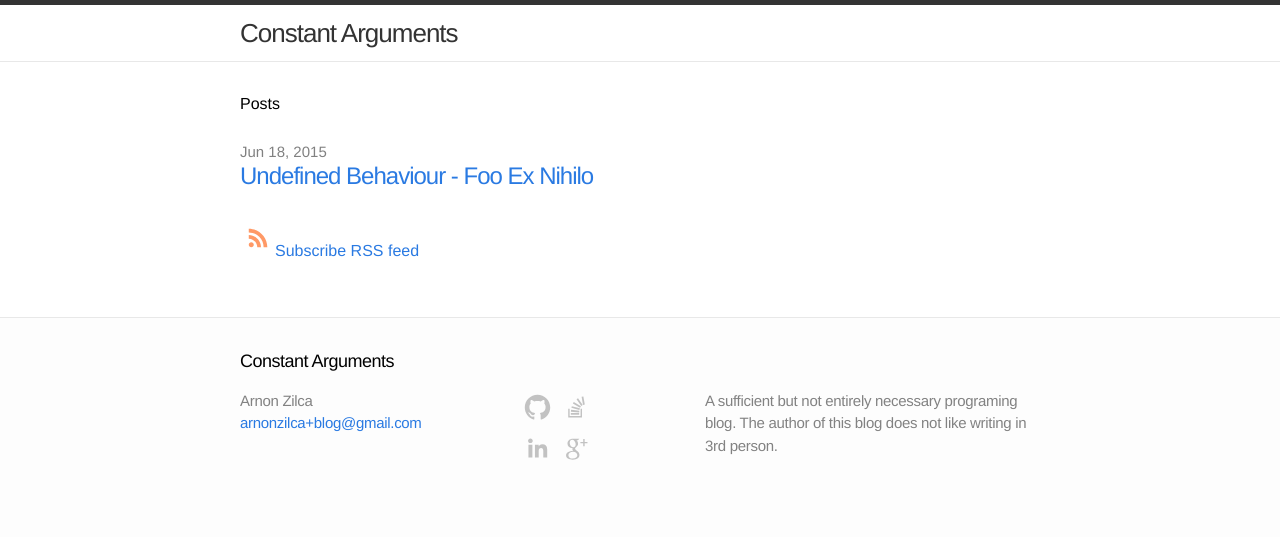
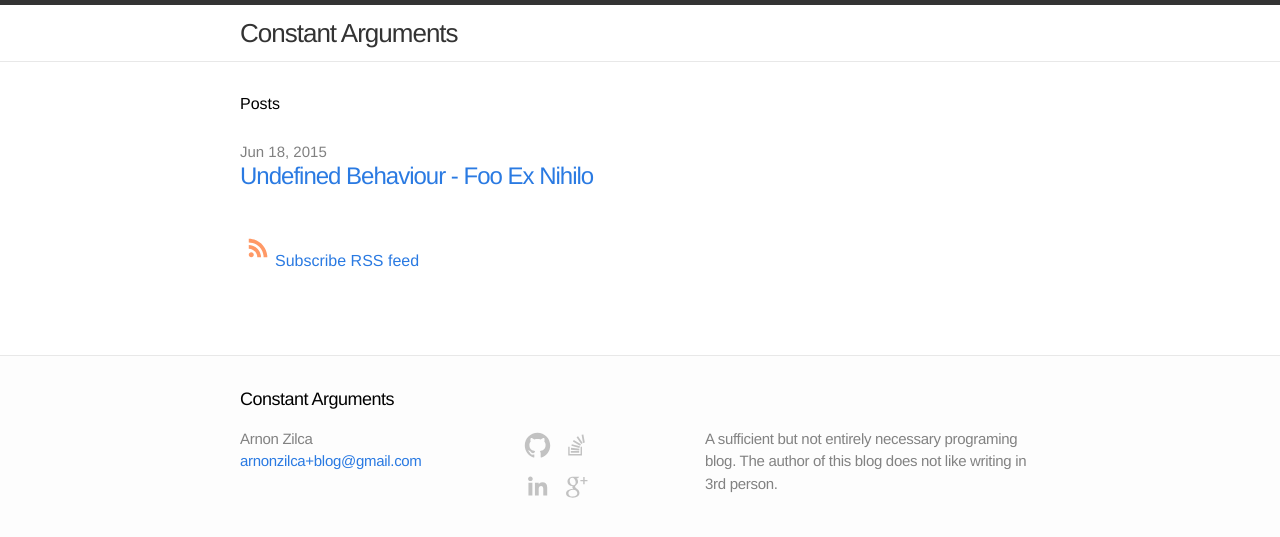
Before and after one commit to arnonzilca/arnonzilca.github.io, a Jekyll site: the page built from index.html, in a window 1280 px wide. Shown: the top 537 px of the page. Built offline with Jekyll 4.4.1, drawn with Linux system fonts in a browser that asks for light colours; comment, search, counter and statistics services are not loaded.

```diff
--- a/css/main.css
+++ b/css/main.css
@@ -171,7 +171,7 @@
 }
 
 .rss-subscribe {
-    line-height: 1.5;
+    line-height: 5;
 }
 
 /* Post styles */
--- a/index.html
+++ b/index.html
@@ -23,7 +23,6 @@
         166.6c57.9 0.3 112.3 22.9 153.2 63.9 41 41 63.7 95.5 63.9
         153.5h54.5c-0.3-149.9-121.7-271.4-271.6-271.9V166.6L128.2 166.6z"/></svg><!--[if lt IE
         9]><em>Twitter</em><![endif]-->Subscribe RSS feed</a>
-    </div>
   </p><br>
 
 </div>
```
